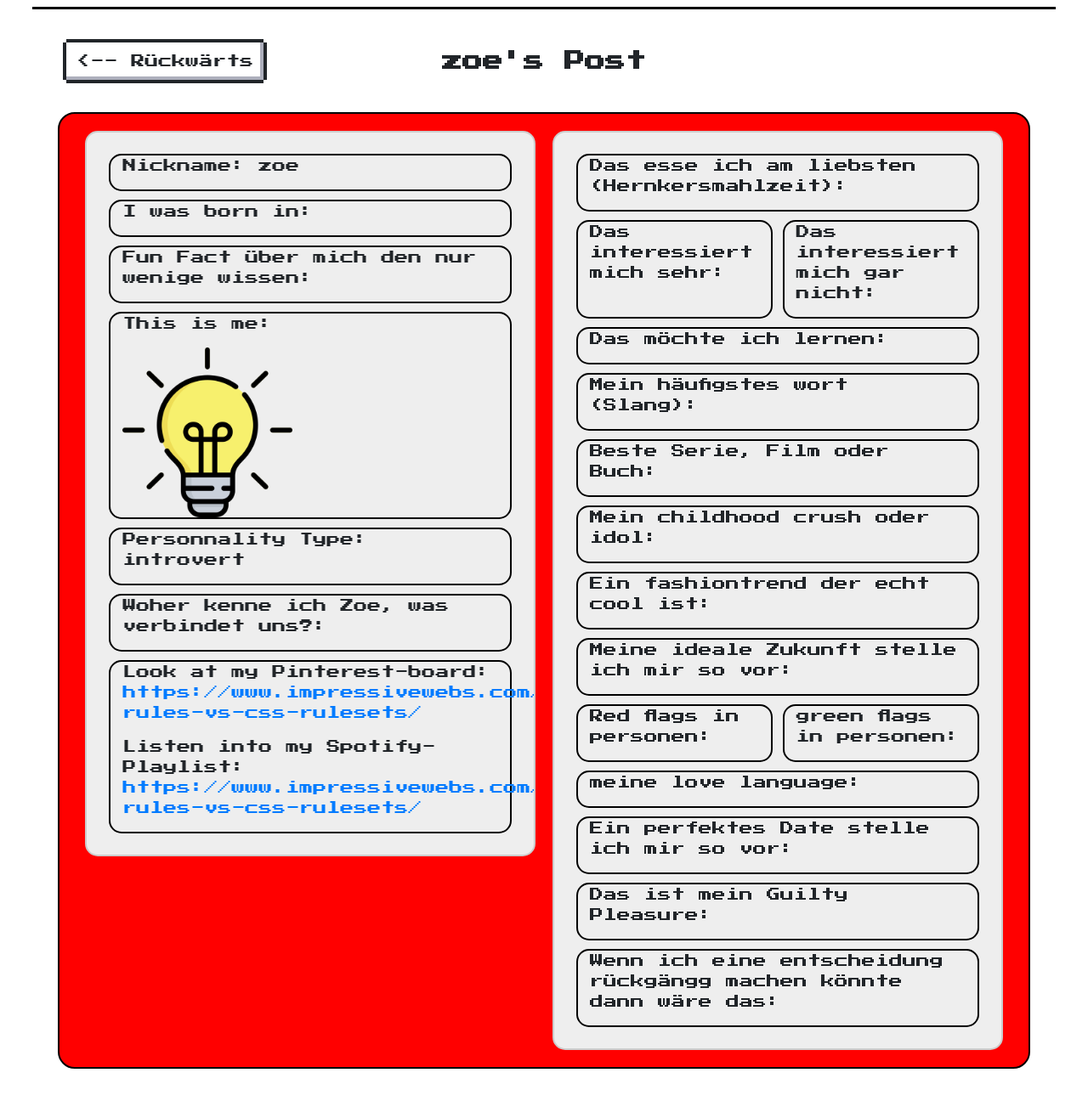
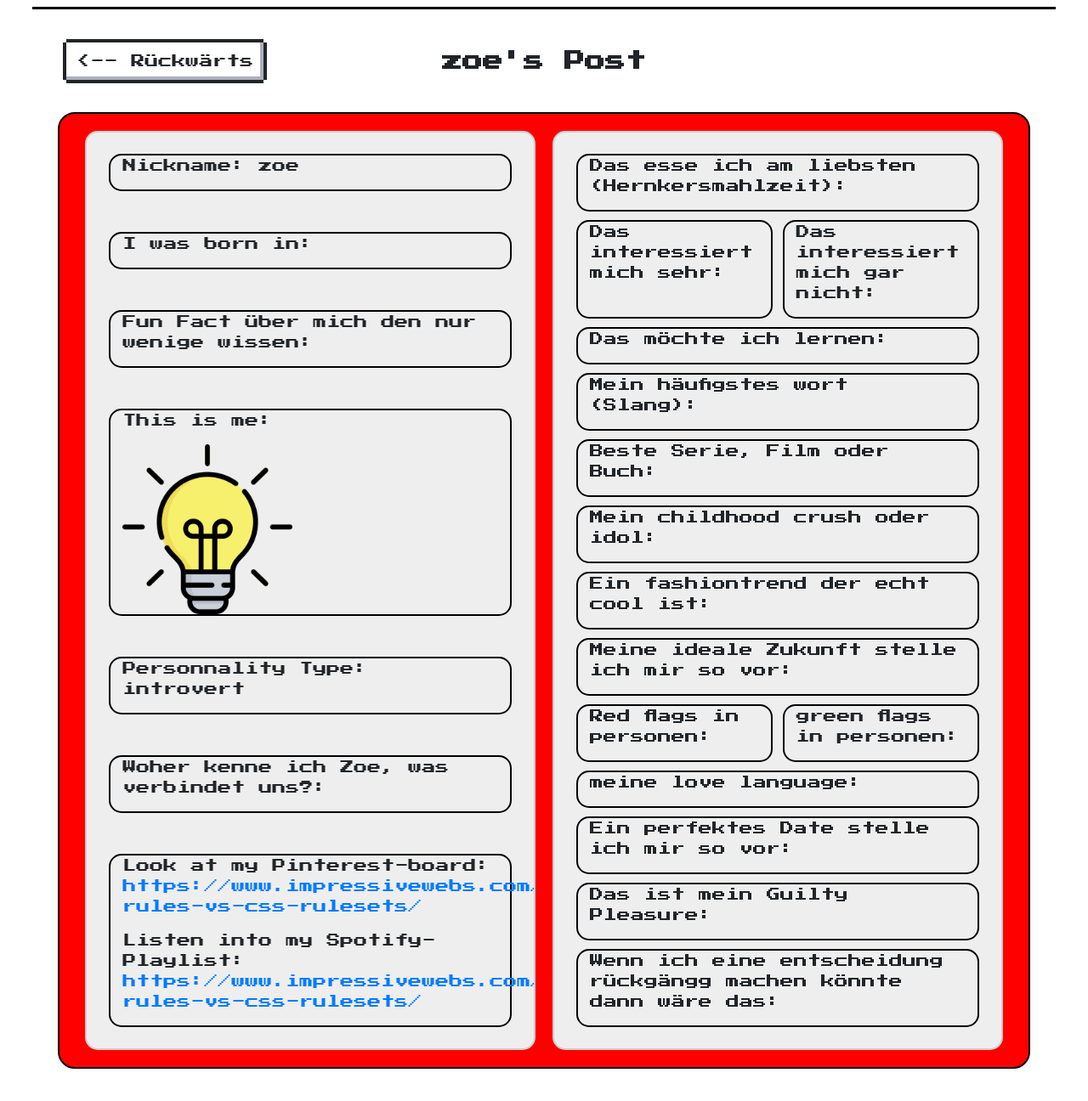
Before and after one commit to oezilot/order_test, a Flask app: page /buchseiten/zoe in a window 1280 px wide. Shown: the part 75-1371 px from the top of the page at 85% size. Run offline with Flask 2, Linux system fonts and the light colour scheme; a user stored in the database is signed in; data comes from the database, SQL or seed files in the repository.

Commit message:
links und rechts gleich lang!

```diff
--- a/static/styles.css
+++ b/static/styles.css
@@ -199,8 +199,7 @@ hr {
     flex-direction: column;              /* Inhalt wird vertikal gestapelt */
     justify-content: space-between;      /* Inhalt wird gleichmäßig verteilt */
     box-sizing: border-box;              /* Verhindert, dass Padding/Borders die Größe beeinflussen */
-    height: 100%;                        /* Stellt sicher, dass beide Seiten dieselbe Höhe haben */
-    max-width: 100%;                     /* Maximal so breit wie der äußere Container */
+    max-width: 100%;
+    min-height: 100%;                    /* Maximal so breit wie der äußere Container */
     overflow: hidden;                    /* Verhindert, dass Inhalte über die Box hinauslaufen */
-
 }
```
